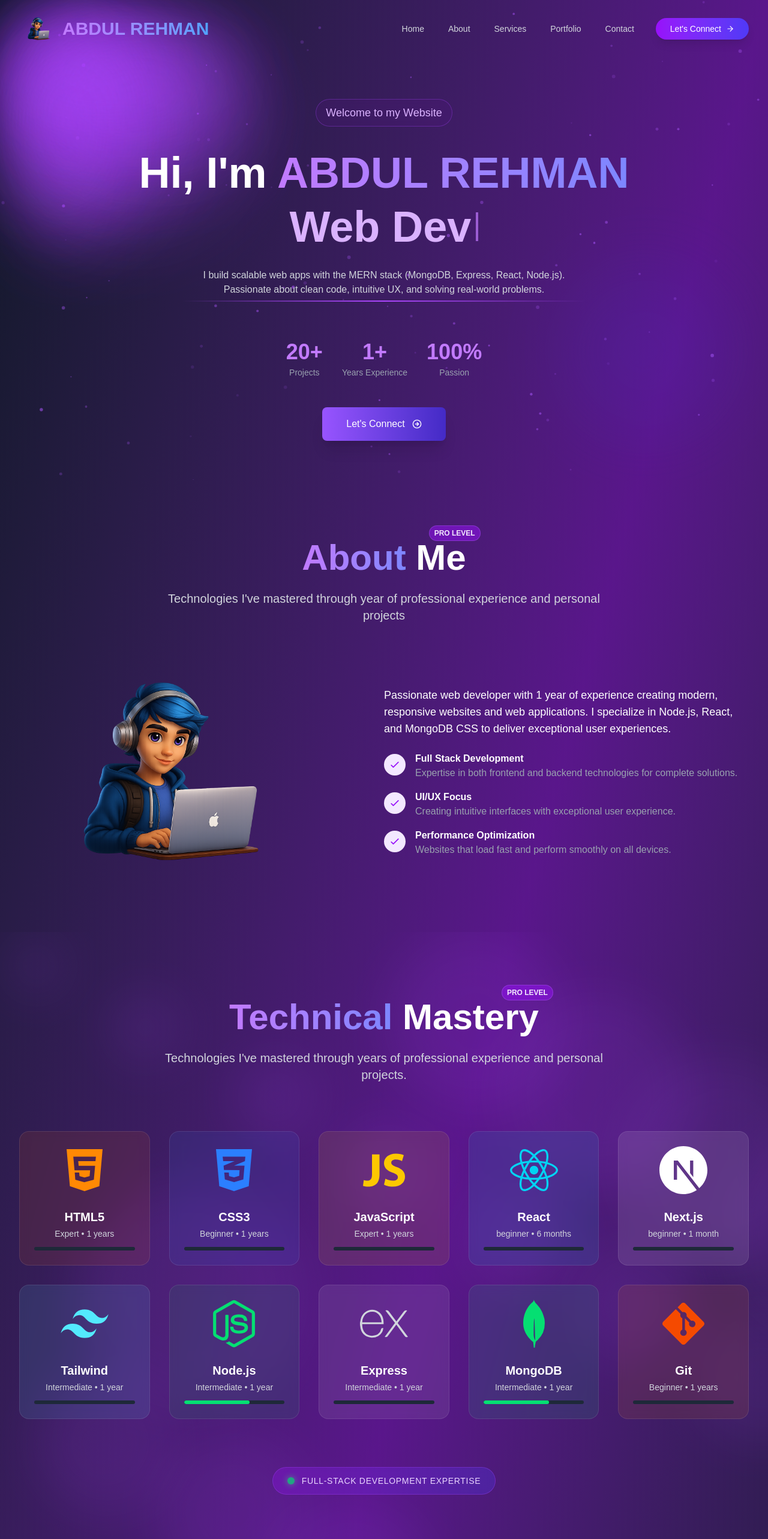
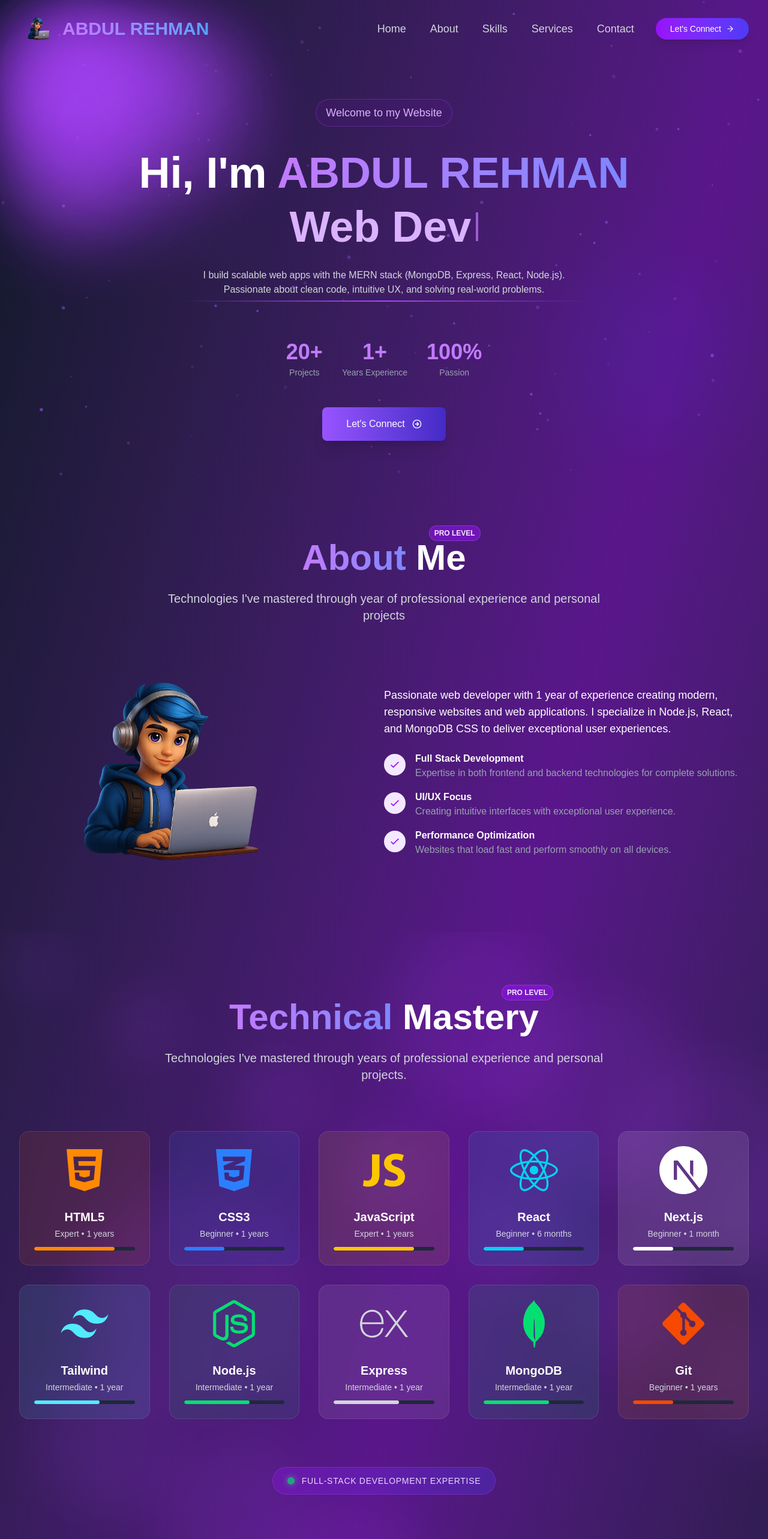
Before and after one commit to TheABDUL-REHMAN/Own_Portfolio_Web, a Next.js app: page / in a window 1280 px wide. Shown: the top 2566 px of the page at 60% size. Built offline with nearby package versions, Linux system fonts and the light colour scheme.

Commit message:
PROGRESS BAR

```diff
--- a/src/app/Components/AboutSection.js
+++ b/src/app/Components/AboutSection.js
@@ -1,3 +1,4 @@
+
 'use client';
 import { motion } from 'framer-motion';
 import { useInView } from 'react-intersection-observer';
--- a/src/app/Components/Contact.js
+++ b/src/app/Components/Contact.js
@@ -328,7 +328,7 @@ const ContactForm = () => {
                       value={formData.phone}
                       onChange={handleChange}
                       className="w-full pl-10 pr-4 py-3 bg-gray-800/30 border border-gray-700 hover:border-purple-500 rounded-lg focus:outline-none focus:ring-2 focus:ring-purple-600 focus:border-transparent text-white placeholder-gray-400 transition-all duration-300"
-                      placeholder="+92 300 1234567"
+                      placeholder="+92 304 4642422"
                     />
                   </div>
                 </motion.div>
--- a/src/app/Components/Navbar/NavbarMain.js
+++ b/src/app/Components/Navbar/NavbarMain.js
@@ -1,3 +1,4 @@
+
 'use client';
 import React, { useState, useEffect } from 'react';
 import Link from 'next/link';
@@ -23,8 +24,8 @@ const NavbarMain = () => {
   const Links = [
     { link: 'Home', section: '#' },
     { link: 'About', section: '#about' },
+    { link: 'Skills', section: '#Skills' },
     { link: 'Services', section: '#services' },
-    { link: 'Portfolio', section: '#portfolio' },
     { link: 'Contact', section: '#contact' },
   ];
 
@@ -69,7 +70,7 @@ const NavbarMain = () => {
                     <li key={index} className="relative group">
                       <Link
                         href={`/${item.section}`}
-                        className={`relative px-1 py-2 text-sm font-medium transition-colors duration-300 ${isActive ? 'text-purple-300' : 'text-gray-300 hover:text-white'}`}
+                        className={`relative px-1 py-2 text-lg font-medium transition-colors duration-300 ${isActive ? 'text-purple-300' : 'text-gray-300 hover:text-white'}`}
                       >
                         {item.link}
                         {isActive && (
--- a/src/app/Components/Navbar/NavbarToggle.js
+++ b/src/app/Components/Navbar/NavbarToggle.js
@@ -1,3 +1,4 @@
+
 import { GiHamburgerMenu, GiCrossMark } from "react-icons/gi";
 import { useDispatch, useSelector } from "react-redux";
 import { toggleMenu } from "../../State/menuSlice";
--- a/src/app/Components/Skills/SkillsMain.js
+++ b/src/app/Components/Skills/SkillsMain.js
@@ -22,6 +22,7 @@ const SkillsSection = () => {
       icon: <FaHtml5 className="w-full h-full" />,
       color: "text-orange-400",
       bg: "bg-orange-500/10",
+      progressColor: "bg-orange-400",
       level: "Expert",
       years: "1 years"
     },
@@ -30,6 +31,7 @@ const SkillsSection = () => {
       icon: <FaCss3Alt className="w-full h-full" />,
       color: "text-blue-500",
       bg: "bg-blue-500/10",
+      progressColor: "bg-blue-500",
       level: "Beginner",
       years: "1 years"
     },
@@ -38,6 +40,7 @@ const SkillsSection = () => {
       icon: <IoLogoJavascript className="w-full h-full" />,
       color: "text-yellow-400",
       bg: "bg-yellow-400/10",
+      progressColor: "bg-yellow-400",
       level: "Expert",
       years: "1 years"
     },
@@ -47,7 +50,8 @@ const SkillsSection = () => {
       icon: <FaReact className="w-full h-full" />,
       color: "text-cyan-400",
       bg: "bg-cyan-400/10",
-      level: "beginner",
+      progressColor: "bg-cyan-400",
+      level: "Beginner",
       years: "6 months"
     },
     {
@@ -55,7 +59,8 @@ const SkillsSection = () => {
       icon: <SiNextdotjs className="w-full h-full" />,
       color: "text-white",
       bg: "bg-white/10",
-      level: "beginner",
+      progressColor: "bg-white",
+      level: "Beginner",
       years: "1 month"
     },
     {
@@ -63,6 +68,7 @@ const SkillsSection = () => {
       icon: <RiTailwindCssFill className="w-full h-full" />,
       color: "text-cyan-300",
       bg: "bg-cyan-300/10",
+      progressColor: "bg-cyan-300",
       level: "Intermediate",
       years: "1 year"
     },
@@ -71,6 +77,7 @@ const SkillsSection = () => {
       icon: <FaNodeJs className="w-full h-full" />,
       color: "text-green-400",
       bg: "bg-green-500/10",
+      progressColor: "bg-green-400",
       level: "Intermediate",
       years: "1 year"
     },
@@ -79,6 +86,7 @@ const SkillsSection = () => {
       icon: <SiExpress className="w-full h-full" />,
       color: "text-gray-300",
       bg: "bg-gray-300/10",
+      progressColor: "bg-gray-300",
       level: "Intermediate",
       years: "1 year"
     },
@@ -87,6 +95,7 @@ const SkillsSection = () => {
       icon: <SiMongodb className="w-full h-full" />,
       color: "text-green-400",
       bg: "bg-green-400/10",
+      progressColor: "bg-green-400",
       level: "Intermediate",
       years: "1 year"
     },
@@ -96,6 +105,7 @@ const SkillsSection = () => {
       icon: <FaGitAlt className="w-full h-full" />,
       color: "text-orange-600",
       bg: "bg-orange-400/10",
+      progressColor: "bg-orange-600",
       level: "Beginner",
       years: "1 years"
     },
@@ -110,7 +120,7 @@ const SkillsSection = () => {
   const hoverBackground = useMotionTemplate`radial-gradient(300px circle at ${mouseX}px ${mouseY}px, rgba(124, 58, 237, 0.3), transparent 80%)`;
 
   return (
-    <section className="relative py-28 px-4 sm:px-6 lg:px-8  overflow-hidden" id="skills">
+    <section className="relative py-28 px-4 sm:px-6 lg:px-8  overflow-hidden" id="Skills">
       {/* Floating particles */}
       {isMounted && [...Array(15)].map((_, i) => (
         <motion.div
```
